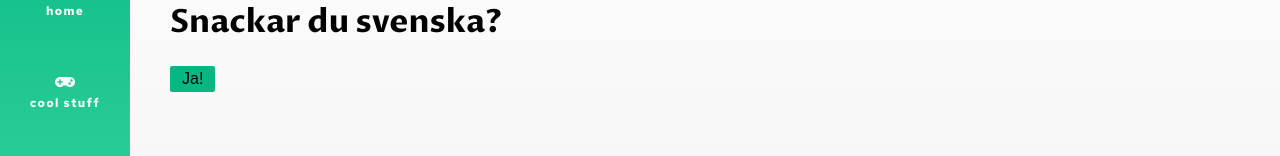
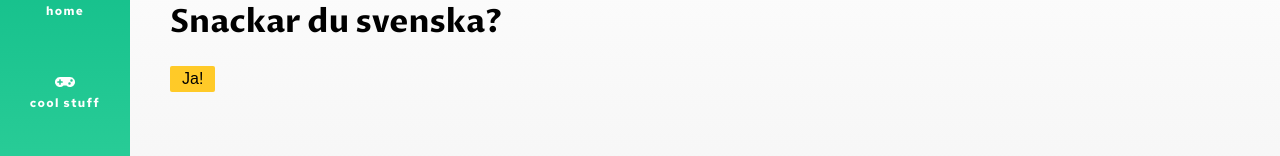
Before and after one commit to mackattack3k/me, a React (Create React App) app: page /settings in a window 1280 px wide. Shown: the part 169-325 px from the top of the page. Built offline with nearby package versions, Linux system fonts and the light colour scheme.

Commit message:
Using secondary color for buttons

```diff
--- a/src/features/button/components/Button.jsx
+++ b/src/features/button/components/Button.jsx
@@ -11,7 +11,7 @@ const PrimaryButton = styled.button`
   outline: none;
   background: transparent;
   color: ${props => props.theme.primary.text};
-  background: ${props => props.theme.primary.main};
+  background: ${props => props.theme.secondary.main};
 `;
 
 const Button = ({ onClick, children, type }) => (
```
